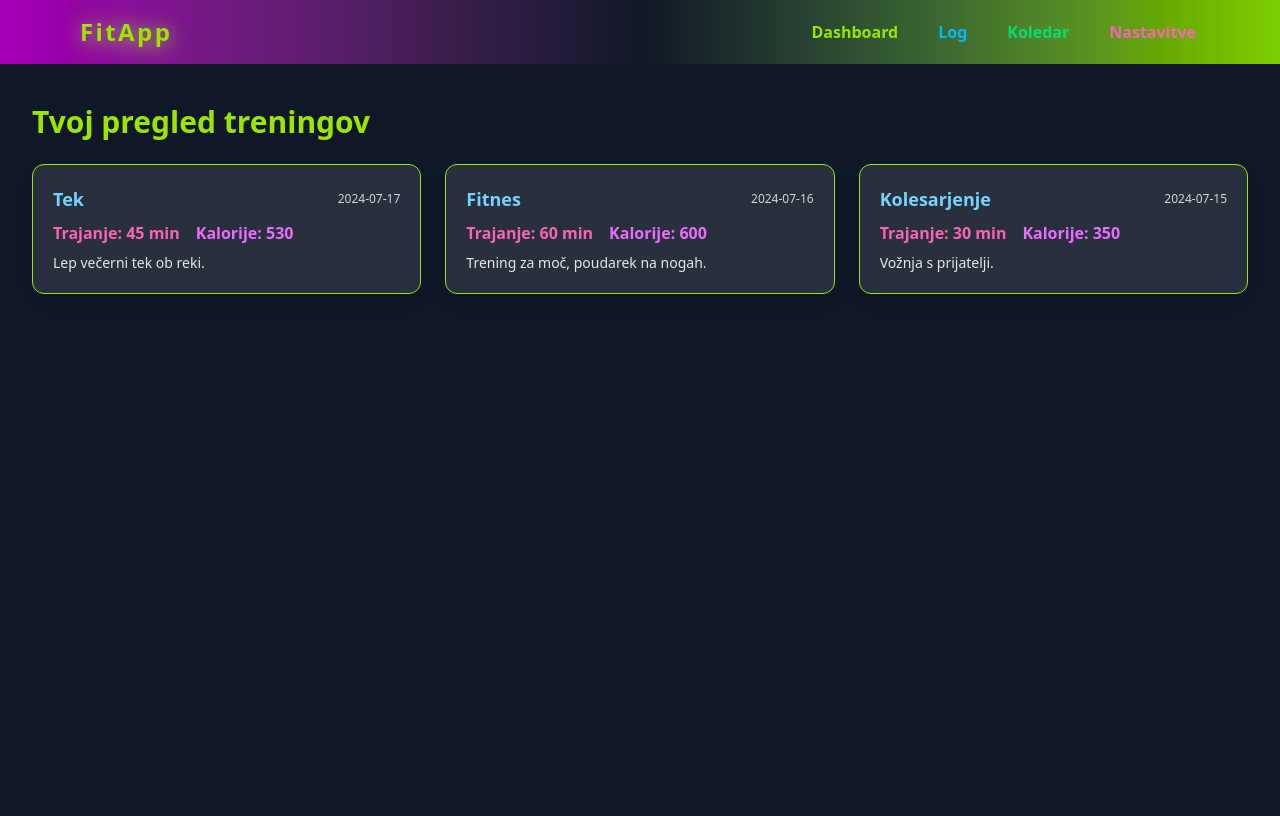
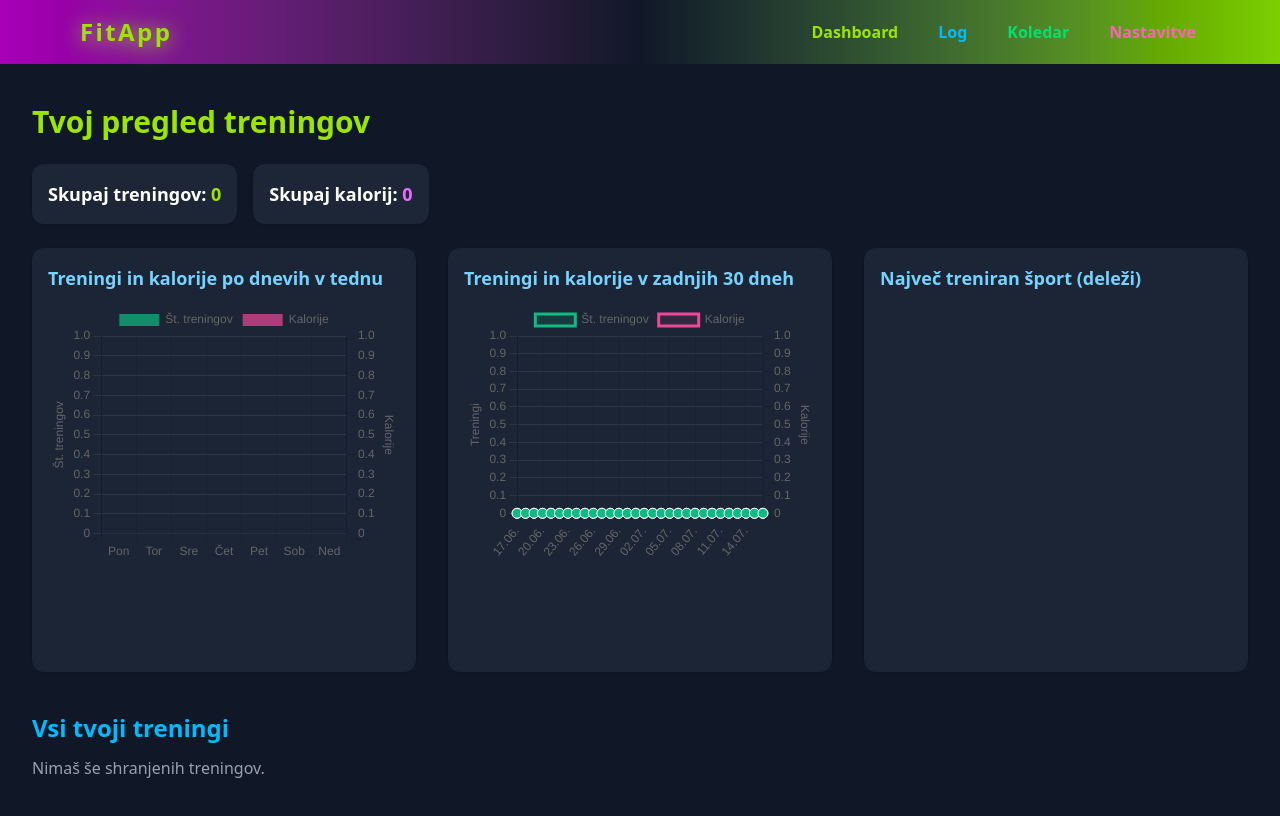
Before and after one commit to L0L3KB0L3K/FitAppRep, a React (Vite) app: page / in a window 1280 px wide. Shown: the top 816 px of the page. Built offline with nearby package versions, Linux system fonts and the light colour scheme.

Commit message:
Dodani grafi, dashbord stran posodobljena

```diff
--- a/package.json
+++ b/package.json
@@ -10,7 +10,9 @@
     "preview": "vite preview"
   },
   "dependencies": {
+    "chart.js": "^4.5.0",
     "react": "^19.1.0",
+    "react-chartjs-2": "^5.3.0",
     "react-dom": "^19.1.0",
     "react-hot-toast": "^2.5.2",
     "react-router-dom": "^7.6.3"
--- a/src/components/ConfirmModal.jsx
+++ b/src/components/ConfirmModal.jsx
@@ -1,3 +1,4 @@
+
 // src/components/ConfirmModal.jsx
 function ConfirmModal({ open, title, onConfirm, onCancel, confirmText = "Izbriši", cancelText = "Prekliči" }) {
   if (!open) return null;
--- a/src/components/TrainingCard.jsx
+++ b/src/components/TrainingCard.jsx
@@ -1,4 +1,5 @@
 // src/components/TrainingCard.jsx
+
 function TrainingCard({ training, onDelete }) {
   return (
     <div className="bg-white/10 rounded-xl shadow-lg p-5 border border-sky-400">
@@ -15,12 +16,14 @@ function TrainingCard({ training, onDelete }) {
         </span>
       </div>
       <div className="text-gray-200 text-sm mb-2">{training.notes}</div>
+      {onDelete && (
         <button
           onClick={() => onDelete(training.id)}
           className="mt-2 bg-red-500 hover:bg-red-700 text-white py-1 px-3 rounded text-sm font-semibold transition"
         >
           Izbriši
         </button>
+      )}
     </div>
   );
 }
--- a/src/pages/Dashboard.jsx
+++ b/src/pages/Dashboard.jsx
@@ -1,57 +1,344 @@
-// src/pages/Dashboard.jsx
+import { useState, useRef } from "react";
+import useLocalStorage from "../hooks/useLocalStorage";
+import TrainingCard from "../components/TrainingCard";
+import ConfirmModal from "../components/ConfirmModal";
+import { Bar, Line, Doughnut } from "react-chartjs-2";
+import {
+  Chart,
+  BarElement,
+  LineElement,
+  CategoryScale,
+  LinearScale,
+  PointElement,
+  Tooltip,
+  Legend,
+  ArcElement,
+} from "chart.js";
+Chart.register(
+  BarElement,
+  LineElement,
+  CategoryScale,
+  LinearScale,
+  PointElement,
+  Tooltip,
+  Legend,
+  ArcElement
+);
 
-// Dummy podatki (kot da bi bili tvoji treningi)
-const dummyTrainings = [
-  {
-    id: 1,
-    date: "2024-07-17",
-    type: "Tek",
-    duration: 45, // v minutah
-    calories: 530,
-    notes: "Lep večerni tek ob reki."
-  },
-  {
-    id: 2,
-    date: "2024-07-16",
-    type: "Fitnes",
-    duration: 60,
-    calories: 600,
-    notes: "Trening za moč, poudarek na nogah."
-  },
-  {
-    id: 3,
-    date: "2024-07-15",
-    type: "Kolesarjenje",
-    duration: 30,
-    calories: 350,
-    notes: "Vožnja s prijatelji."
+// Helper: Bar chart - treningi in kalorije po dnevih v tednu
+function getWeeklyTrainingStats(trainings) {
+  const daysOfWeek = ["Pon", "Tor", "Sre", "Čet", "Pet", "Sob", "Ned"];
+  const trainingCounts = Array(7).fill(0);
+  const caloriesPerDay = Array(7).fill(0);
+
+  trainings.forEach((t) => {
+    if (!t.date) return;
+    const date = new Date(t.date);
+    let day = date.getDay();
+    day = (day + 6) % 7;
+    trainingCounts[day]++;
+    caloriesPerDay[day] += Number(t.calories || 0);
+  });
+
+  return {
+    labels: daysOfWeek,
+    trainingCounts,
+    caloriesPerDay,
+  };
+}
+
+// Helper: Line chart - zadnjih 30 dni (prikaz po datumih)
+function getMonthlyStats(trainings) {
+  const days = [];
+  const today = new Date();
+  for (let i = 29; i >= 0; i--) {
+    const d = new Date(today);
+    d.setDate(today.getDate() - i);
+    days.push(d.toISOString().slice(0, 10));
   }
-];
+  const labels = days.map((d) => `${d.slice(8, 10)}.${d.slice(5, 7)}.`);
+  const trainingCounts = days.map((day) =>
+    trainings.filter((t) => t.date === day).length
+  );
+  const caloriesPerDay = days.map((day) =>
+    trainings
+      .filter((t) => t.date === day)
+      .reduce((s, t) => s + Number(t.calories || 0), 0)
+  );
+  return { labels, trainingCounts, caloriesPerDay };
+}
+
+// Helper: Doughnut chart - razmerje športov
+function getSportsDistribution(trainings) {
+  const sports = {};
+  trainings.forEach((t) => {
+    if (!t.type) return;
+    sports[t.type] = (sports[t.type] || 0) + 1;
+  });
+  const labels = Object.keys(sports);
+  const data = labels.map((l) => sports[l]);
+  return { labels, data };
+}
 
 function Dashboard() {
+  const [trainings, setTrainings] = useLocalStorage("trainings", []);
+
+  // Povzetek
+  const totalTrainings = trainings.length;
+  const totalCalories = trainings.reduce(
+    (sum, t) => sum + Number(t.calories),
+    0
+  );
+
+  // Za brisanje (modal + undo)
+  const [confirmDeleteId, setConfirmDeleteId] = useState(null);
+  const [deletedTraining, setDeletedTraining] = useState(null);
+  const [showUndo, setShowUndo] = useState(false);
+  const undoTimeoutRef = useRef(null);
+
+  // Statistika za grafe
+  const weeklyStats = getWeeklyTrainingStats(trainings);
+  const monthStats = getMonthlyStats(trainings);
+  const sportsDist = getSportsDistribution(trainings);
+
+  function doDelete(id) {
+    const trainingToDelete = trainings.find((t) => t.id === id);
+    if (!trainingToDelete) return;
+    setTrainings(trainings.filter((training) => training.id !== id));
+    setDeletedTraining(trainingToDelete);
+
+    setShowUndo(true);
+    if (undoTimeoutRef.current) clearTimeout(undoTimeoutRef.current);
+    undoTimeoutRef.current = setTimeout(() => {
+      setShowUndo(false);
+      setDeletedTraining(null);
+    }, 6000);
+  }
+
+  function handleUndoDelete() {
+    if (deletedTraining) {
+      setTrainings([deletedTraining, ...trainings]);
+      setDeletedTraining(null);
+      setShowUndo(false);
+      if (undoTimeoutRef.current) clearTimeout(undoTimeoutRef.current);
+    }
+  }
+
   return (
-    <div className="p-6">
-      <h1 className="text-3xl font-bold mb-6 text-lime-400">Tvoj pregled treningov</h1>
+    <>
+      {/* Undo alert */}
+      {showUndo && (
+        <div className="fixed top-6 left-1/2 transform -translate-x-1/2 z-50 bg-sky-400/90 text-gray-900 font-bold px-6 py-3 rounded-2xl shadow-2xl text-lg flex items-center space-x-4 animate-fadeInOut">
+          <span>Trening izbrisan.</span>
+          <button
+            onClick={handleUndoDelete}
+            className="bg-lime-400 text-gray-900 font-semibold px-4 py-1 rounded-xl ml-3 hover:bg-lime-300 transition"
+          >
+            Razveljavi
+          </button>
+        </div>
+      )}
 
-      <div className="grid gap-6 md:grid-cols-2 lg:grid-cols-3">
-        {dummyTrainings.map((training) => (
-          <div
-            key={training.id}
-            className="bg-white/10 rounded-xl shadow-lg p-5 border border-lime-400 hover:scale-105 transition transform duration-200 backdrop-blur-sm"
-          >
-            <div className="flex justify-between items-center mb-2">
-              <span className="text-lg font-bold text-sky-300">{training.type}</span>
-              <span className="text-xs text-gray-300">{training.date}</span>
-            </div>
-            <div className="flex space-x-4 mb-2">
-              <span className="text-pink-400 font-semibold">Trajanje: {training.duration} min</span>
-              <span className="text-fuchsia-400 font-semibold">Kalorije: {training.calories}</span>
-            </div>
-            <div className="text-gray-200 text-sm">{training.notes}</div>
+      {/* Confirm delete modal */}
+      <ConfirmModal
+        open={!!confirmDeleteId}
+        title="Ali res želiš izbrisati ta trening?"
+        onConfirm={() => {
+          doDelete(confirmDeleteId);
+          setConfirmDeleteId(null);
+        }}
+        onCancel={() => setConfirmDeleteId(null)}
+        confirmText="Izbriši"
+        cancelText="Prekliči"
+      />
+
+      <div className="p-6 max-w-7xl mx-auto">
+        <h1 className="text-3xl font-bold mb-6 text-lime-400">
+          Tvoj pregled treningov
+        </h1>
+
+        {/* Povzetek na vrhu */}
+        <div className="flex flex-col sm:flex-row gap-4 mb-6">
+          <div className="bg-gray-800/90 rounded-xl p-4 shadow text-white font-bold text-lg">
+            Skupaj treningov:{" "}
+            <span className="text-lime-400">{totalTrainings}</span>
           </div>
-        ))}
+          <div className="bg-gray-800/90 rounded-xl p-4 shadow text-white font-bold text-lg">
+            Skupaj kalorij:{" "}
+            <span className="text-fuchsia-400">{totalCalories}</span>
+          </div>
+        </div>
+
+        {/* Grafi v grid postavitvi */}
+<div className="grid grid-cols-1 md:grid-cols-2 xl:grid-cols-3 gap-8 mb-10">
+  {/* Graf 1: Bar chart za teden */}
+  <div className="bg-gray-800/80 rounded-xl p-4 shadow max-w-full flex-1">
+    <h2 className="text-lg text-sky-300 font-bold mb-3">Treningi in kalorije po dnevih v tednu</h2>
+    <Bar
+      data={{
+        labels: weeklyStats.labels,
+        datasets: [
+          {
+            label: "Št. treningov",
+            data: weeklyStats.trainingCounts,
+            backgroundColor: "rgba(16, 185, 129, 0.7)",
+            borderRadius: 6,
+            yAxisID: "y",
+          },
+          {
+            label: "Kalorije",
+            data: weeklyStats.caloriesPerDay,
+            backgroundColor: "rgba(236, 72, 153, 0.7)",
+            borderRadius: 6,
+            yAxisID: "y1",
+          },
+        ],
+      }}
+      options={{
+        responsive: true,
+        plugins: {
+          legend: { display: true },
+          tooltip: {
+            callbacks: {
+              label: function (context) {
+                return context.dataset.label === "Št. treningov"
+                  ? `Treningi: ${context.parsed.y}`
+                  : `Kalorije: ${context.parsed.y}`;
+              },
+            },
+          },
+        },
+        scales: {
+          y: {
+            beginAtZero: true,
+            title: { display: true, text: "Št. treningov" },
+            grid: { color: "rgba(255,255,255,0.08)" },
+          },
+          y1: {
+            beginAtZero: true,
+            position: "right",
+            title: { display: true, text: "Kalorije" },
+            grid: { drawOnChartArea: false },
+          },
+        },
+      }}
+      height={220}
+    />
+  </div>
+
+  {/* Graf 2: Line chart za zadnjih 30 dni */}
+  <div className="bg-gray-800/80 rounded-xl p-4 shadow max-w-full flex-1">
+    <h2 className="text-lg text-sky-300 font-bold mb-3">Treningi in kalorije v zadnjih 30 dneh</h2>
+    <Line
+      data={{
+        labels: monthStats.labels,
+        datasets: [
+          {
+            label: "Št. treningov",
+            data: monthStats.trainingCounts,
+            borderColor: "rgba(16,185,129,1)",
+            backgroundColor: "rgba(16,185,129,0.15)",
+            tension: 0.3,
+            yAxisID: "y",
+            fill: false,
+            pointBackgroundColor: "rgba(16,185,129,1)",
+            pointBorderColor: "#fff",
+            pointRadius: 5,
+            pointHoverRadius: 7,
+          },
+          {
+            label: "Kalorije",
+            data: monthStats.caloriesPerDay,
+            borderColor: "rgba(236,72,153,1)",
+            backgroundColor: "rgba(236,72,153,0.10)",
+            tension: 0.3,
+            yAxisID: "y1",
+            fill: false,
+            pointBackgroundColor: "rgba(236,72,153,1)",
+            pointBorderColor: "#fff",
+            pointRadius: 5,
+            pointHoverRadius: 7,
+          },
+        ],
+      }}
+      options={{
+        responsive: true,
+        plugins: { legend: { display: true } },
+        scales: {
+          y: {
+            beginAtZero: true,
+            title: { display: true, text: "Treningi" },
+            grid: { color: "rgba(255,255,255,0.08)" },
+          },
+          y1: {
+            beginAtZero: true,
+            position: "right",
+            title: { display: true, text: "Kalorije" },
+            grid: { drawOnChartArea: false },
+          },
+        },
+      }}
+      height={220}
+    />
+  </div>
+
+  {/* Graf 3: Doughnut chart za športno razmerje */}
+  <div className="bg-gray-800/80 rounded-xl p-4 shadow max-w-full flex-1">
+    <h2 className="text-lg text-sky-300 font-bold mb-3">Največ treniran šport (deleži)</h2>
+    <Doughnut
+      data={{
+        labels: sportsDist.labels,
+        datasets: [
+          {
+            data: sportsDist.data,
+            backgroundColor: [
+              "rgba(236,72,153,0.8)",
+              "rgba(16,185,129,0.8)",
+              "rgba(56,189,248,0.8)",
+              "rgba(190,24,93,0.8)",
+              "rgba(34,197,94,0.8)",
+              "rgba(14,165,233,0.8)",
+            ],
+            borderWidth: 2,
+            borderColor: "#222",
+          },
+        ],
+      }}
+      options={{
+        plugins: {
+          legend: {
+            position: "bottom",
+            labels: {
+              color: "#fff",
+              font: { weight: "bold", size: 15 },
+              boxWidth: 25,
+            },
+          },
+        },
+      }}
+      height={180}
+    />
+  </div>
+</div>
+
+        {/* Seznam treningov */}
+        <h2 className="text-2xl text-sky-400 font-bold mb-3 mt-8">
+          Vsi tvoji treningi
+        </h2>
+        <div className="grid gap-6 md:grid-cols-2 lg:grid-cols-3">
+          {trainings.length === 0 && (
+            <div className="text-gray-400">Nimaš še shranjenih treningov.</div>
+          )}
+          {trainings.map((training) => (
+            <TrainingCard
+              key={training.id}
+              training={training}
+              onDelete={() => setConfirmDeleteId(training.id)}
+            />
+          ))}
+        </div>
       </div>
-    </div>
+    </>
   );
 }
 
```
Also changed, not shown: 1 other file (tests, documents, lock files or other folders). Lines whose indentation alone changed are shown as unchanged.
